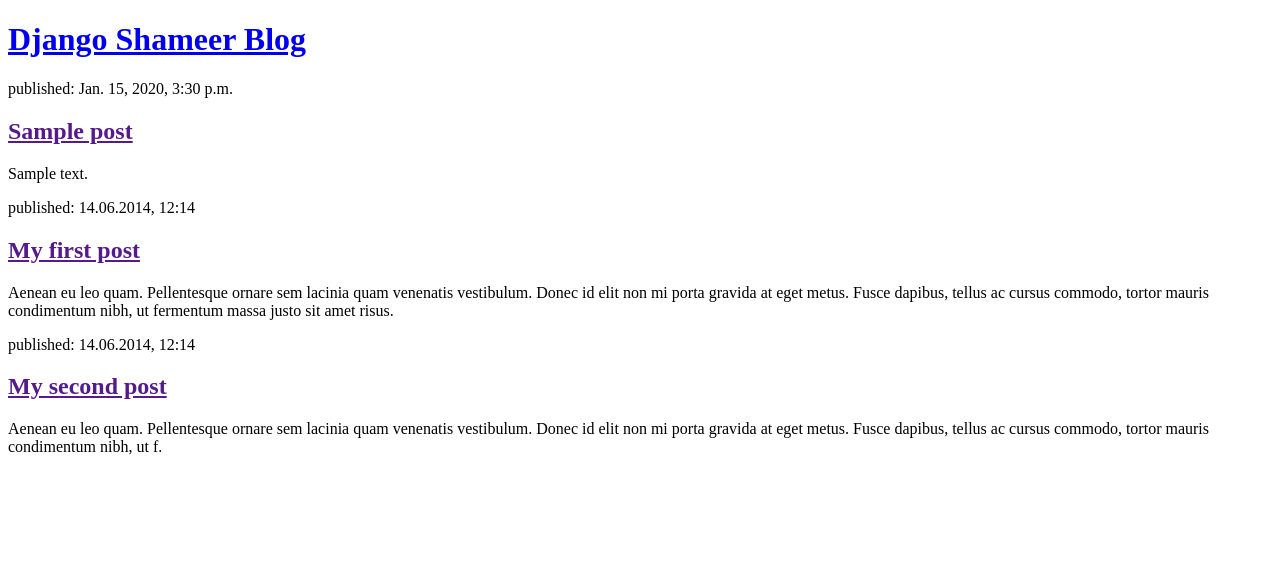
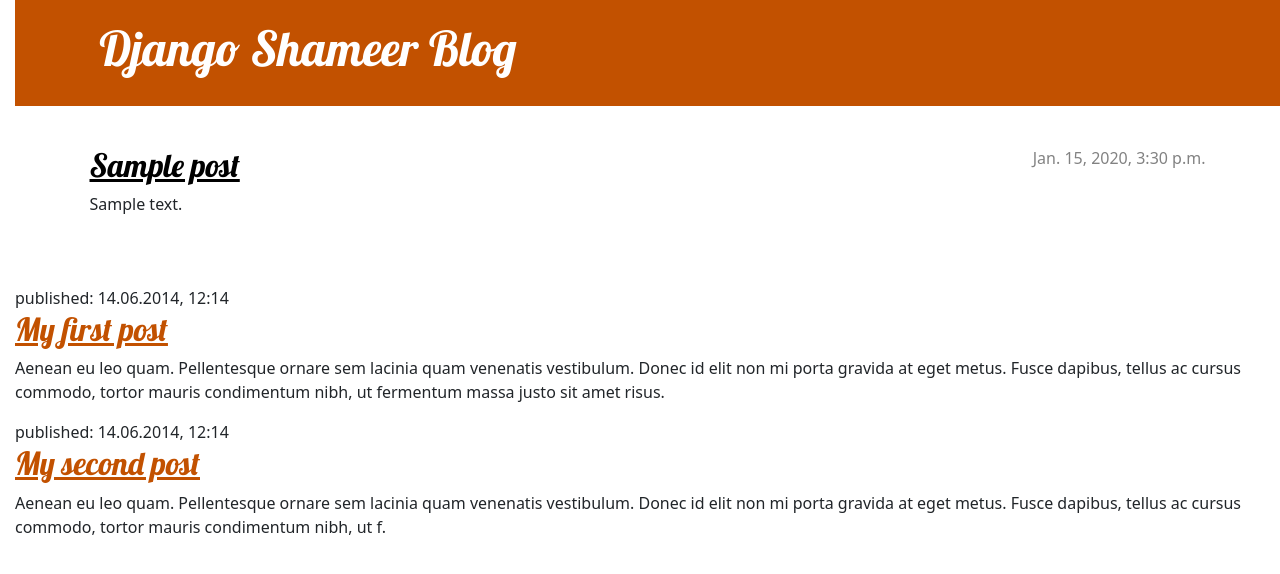
Before and after one commit to shameersd/my-first-blog, a Django app: page / in a window 1280 px wide. Shown: the top 574 px of the page. Run offline with Django 3.2, Linux system fonts and the light colour scheme; tables that the repository leaves empty hold one stand-in row (values such as "Sample post").

Commit message:
Css styles.

```diff
--- /dev/null
+++ b/blog/static/css/blog.css
@@ -0,0 +1,78 @@
+
+body {
+    padding-left: 15px;
+}
+h1 a, h2 a {
+    color: #C25100;
+    font-family: 'Lobster';
+}
+.page-header {
+    background-color: #C25100;
+    margin-top: 0;
+    margin-bottom: 40px;
+    padding: 20px 20px 20px 40px;
+}
+
+.page-header h1,
+.page-header h1 a,
+.page-header h1 a:visited,
+.page-header h1 a:active {
+    color: #ffffff;
+    font-size: 36pt;
+    text-decoration: none;
+}
+
+h1,
+h2,
+h3,
+h4 {
+    font-family: 'Lobster', cursive;
+}
+
+.date {
+    color: #828282;
+}
+
+.save {
+    float: right;
+}
+
+.post-form textarea,
+.post-form input {
+    width: 100%;
+}
+
+.top-menu,
+.top-menu:hover,
+.top-menu:visited {
+    color: #ffffff;
+    float: right;
+    font-size: 26pt;
+    margin-right: 20px;
+}
+
+.post {
+    margin-bottom: 70px;
+}
+
+.post h2 a,
+.post h2 a:visited {
+    color: #000000;
+}
+
+.post > .date,
+.post > .actions {
+    float: right;
+}
+
+.btn-secondary,
+.btn-secondary:visited {
+    color: #C25100;
+    background: none;
+    border-color: #C25100;
+}
+
+.btn-secondary:hover {
+    color: #FFFFFF;
+    background-color: #C25100;
+}
--- a/blog/templates/blog/post_list.html
+++ b/blog/templates/blog/post_list.html
@@ -1,19 +1,34 @@
+{% load static %}
+
 <!DOCTYPE html>
 <html>
     <head>
         <title>shameer</title>
+       <link rel="stylesheet" href="https://cdn.jsdelivr.net/npm/bootstrap@5.1.3/dist/css/bootstrap.min.css" integrity="sha384-1BmE4kWBq78iYhFldvKuhfTAU6auU8tT94WrHftjDbrCEXSU1oBoqyl2QvZ6jIW3" crossorigin="anonymous">
+        <link rel="stylesheet" href="{% static 'css/blog.css' %}">
+        <link href="//fonts.googleapis.com/css?family=Lobster&subset=latin,latin-ext" rel="stylesheet" type="text/css">
     </head>
     <body>
-        <header>
+        <header class="page-header">
+            <div class="container">
                 <h1><a href="/">Django Shameer Blog</a></h1>
+            </div>
         </header>
+           <main class="container">
+            <div class="row">
+                <div class="col">
                     {% for post in posts %}
-        <article>
-            <time>published: {{ post.published_date }}</time>
+                        <article class="post">
+                            <time class="date">
+                                {{ post.published_date }}
+                            </time>
                             <h2><a href="">{{ post.title }}</a></h2>
                             <p>{{ post.text|linebreaksbr }}</p>
                         </article>
                     {% endfor %}
+                </div>
+            </div>
+        </main>
         <article>
             <time>published: 14.06.2014, 12:14</time>
             <h2><a href="">My first post</a></h2>
```
Lines whose indentation alone changed are shown as unchanged.
